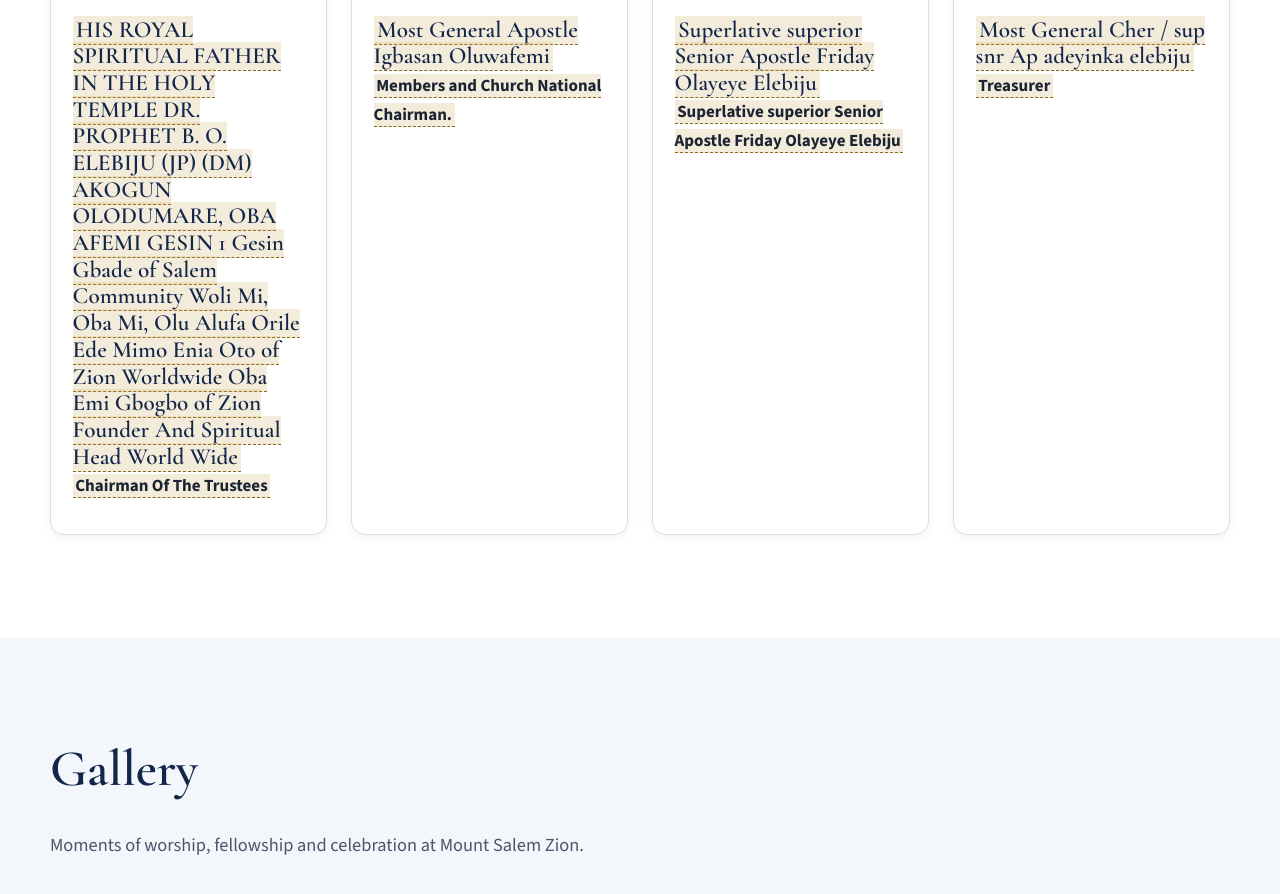
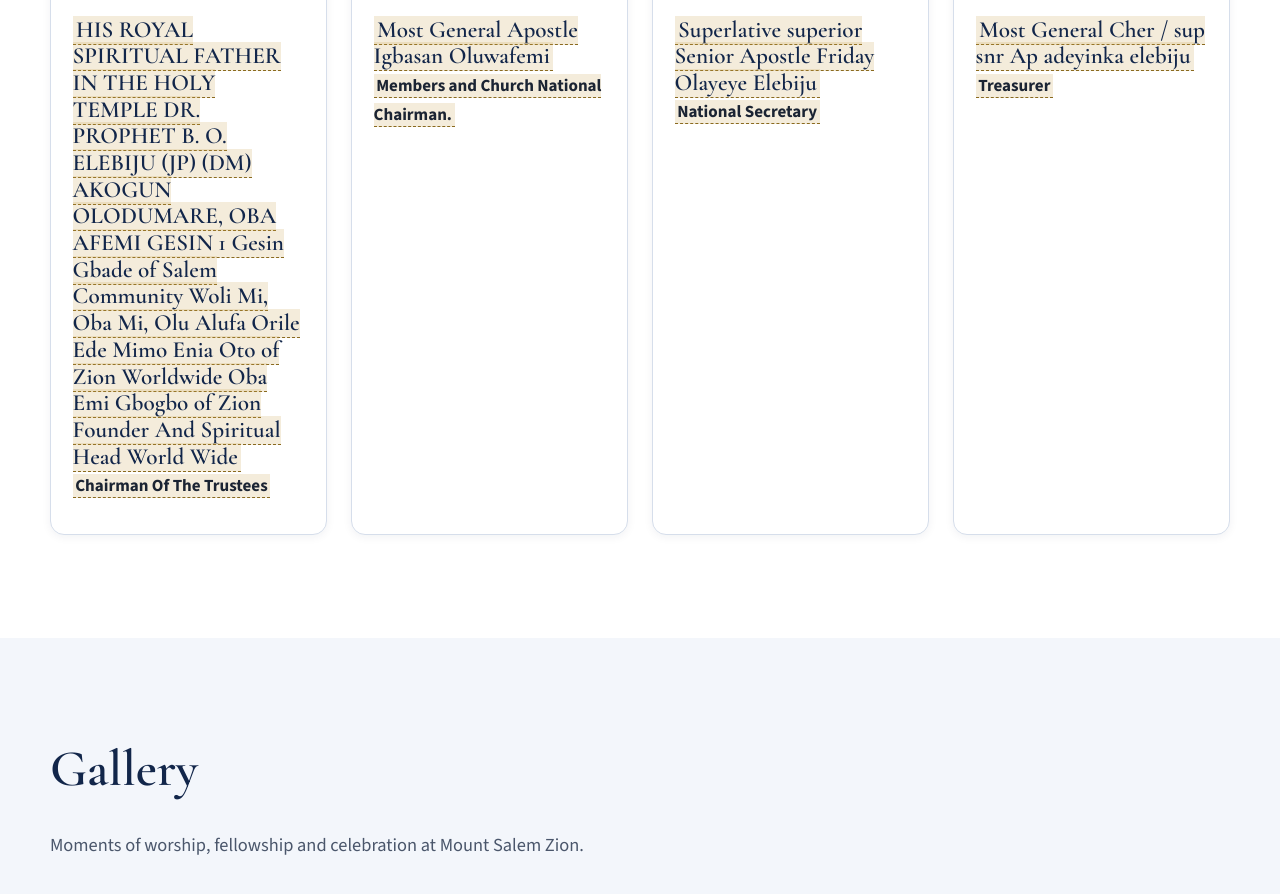
Before and after one commit to Midex554/mountsalemgospelchurchofzion, a website: page index.html in a window 1280 px wide. Shown: the part 5340-6234 px from the top of the page. Drawn offline with nearby package versions, Linux system fonts and the light colour scheme.

Commit message:
Update role from 'Senior Apostle' to 'National Secretary'

```diff
--- a/index.html
+++ b/index.html
@@ -440,8 +440,7 @@
 Friday Olayeye Elebiju </span>
                 </h3>
                 <p class="trustee__role">
-                  <span class="ph">Superlative superior Senior Apostle
-Friday Olayeye Elebiju </span>
+                  <span class="ph">National Secretary</span>
                 </p>
 
               </div>
```
